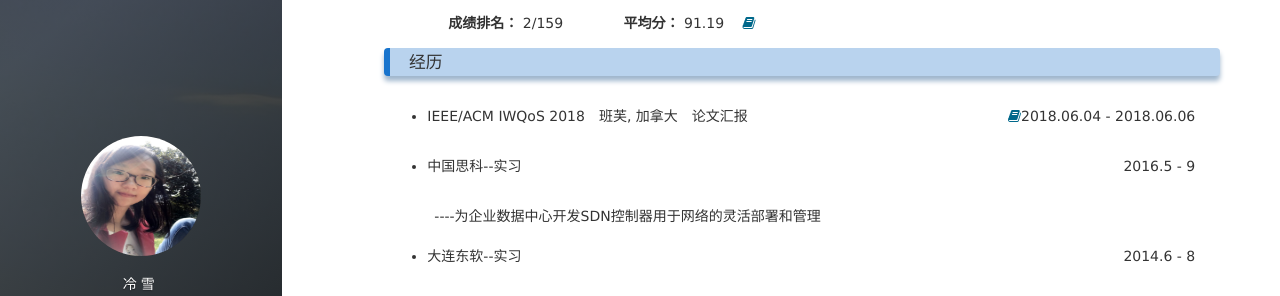
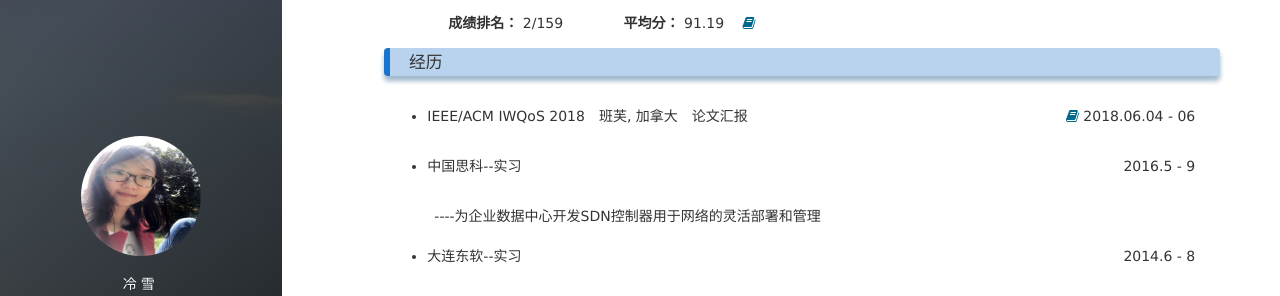
Before and after one commit to lxv458/OldWeb, a Jekyll site: the page built from about.md, in a window 1280 px wide and 900 px high, scrolled down 316 px. Shown: the part 152-448 px from the top of the window. Built offline with Jekyll 4.4.1, drawn with Linux system fonts in a browser that asks for light colours; nearby versions of some CDN libraries; comment, search, counter and statistics services are not loaded.

Commit message:
Update about.md

```diff
--- a/about.md
+++ b/about.md
@@ -47,7 +47,7 @@
 <table>
 	<tr>
 		<td align="left"><ul><li>IEEE/ACM IWQoS 2018&emsp;班芙, 加拿大&emsp;论文汇报</li></ul></td>
-		<td align="right"><a href="http://www.lengxue.space/images/leng/resume/sh_hlj.jpg"><i class='social fa fa-book'></i></a>2018.06.04&nbsp;-&nbsp;2018.06.06</td>
+		<td align="right"><a href="http://www.lengxue.space/images/leng/resume/sh_hlj.jpg"><i class='social fa fa-book'></i></a>  2018.06.04&nbsp;-&nbsp;06</td>
 	</tr>
 	<tr>
 		<td align="left"><ul><li>中国思科--实习</li></ul></td>
```
